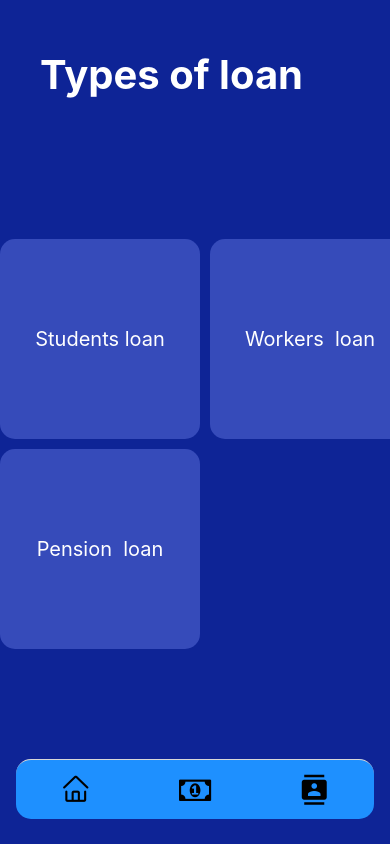
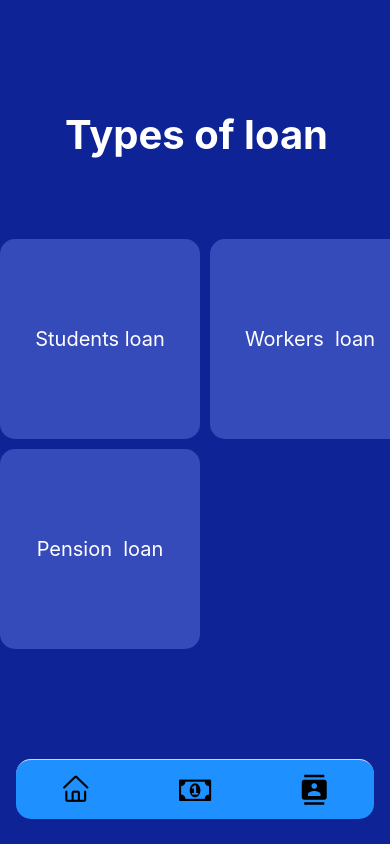
Before and after one commit to kencal20/Demo, a React Native app: screen /Loan in a window 390 px wide. Built offline with nearby package versions, Linux system fonts and the light colour scheme.

Commit message:
loan js file update

```diff
--- a/src/Loan.js
+++ b/src/Loan.js
@@ -72,8 +72,10 @@ const styles = StyleSheet.create({
         color: 'white',
         marginHorizontal: 40,
         marginVertical: 50,
-        alignItems:'center',
-        justifyContent:'center'
+        top:60,
+        left:25
+
+
 
 
     },
```
